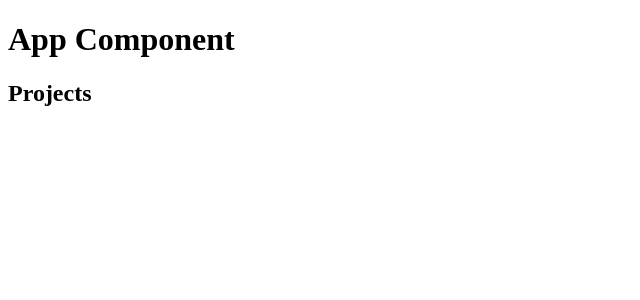
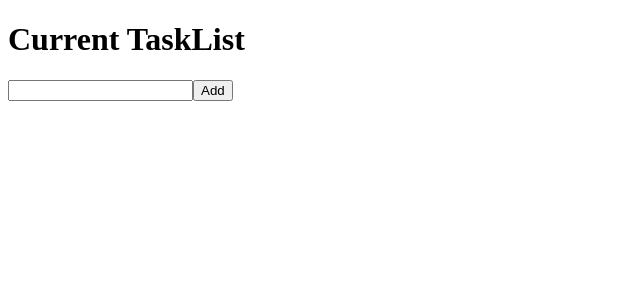
Before and after one commit to R1sen13/frontend_training, a React (Vite) app: page / in a window 1280 px wide. Shown: the top 300 px of the page, without its empty margins (0-640 px from the left). Built offline with nearby package versions, Linux system fonts and the light colour scheme.

Commit message:
feat: initial task implementation

```diff
--- a/src/App.tsx
+++ b/src/App.tsx
@@ -1,8 +1,13 @@
+import { useState } from 'react';
+import TaskList from './components/TaskList.tsx';
+import type { TaskListState } from './entities/Tasks/tasks.types.ts';
+
 function App() {
+  const [tasks, setTasks] = useState<TaskListState>([]);
+
   return (
     <main className="App">
-      <h1>App Component</h1>
-      <h2>Projects</h2>
+      <TaskList tasks={tasks} setTasks={setTasks}></TaskList>
     </main>
   );
 }
--- /dev/null
+++ b/src/components/Button.tsx
@@ -0,0 +1,10 @@
+import type { ButtonProps } from '../entities/Button/button.types.ts';
+
+function Button(props: ButtonProps) {
+  return (
+    <button onClick={props.onClick} className="Button">
+      {props.text}
+    </button>
+  );
+}
+export default Button;
--- /dev/null
+++ b/src/components/TaskCard.tsx
@@ -0,0 +1,9 @@
+function TaskCard(props: { name: string; completed: boolean }) {
+  return (
+    <div className="TaskCard">
+      <h1>{props.name}</h1>
+      <h2>{props.completed ? 'Выполнен' : 'Не выполнен'}</h2>
+    </div>
+  );
+}
+export default TaskCard;
--- /dev/null
+++ b/src/components/TaskList.tsx
@@ -0,0 +1,101 @@
+import Button from './Button.tsx';
+import type { TaskListProps, TaskState } from '../entities/Tasks/tasks.types.ts';
+import { Fragment, useState } from 'react';
+import TaskCard from './TaskCard.tsx';
+
+function TaskList(props: TaskListProps) {
+  const [newTask, setNewTask] = useState<string>('');
+  const [newTaskName, setNewTaskName] = useState<string>('');
+  const [editingTaskId, setEditingTaskId] = useState<number | null>(null);
+  const [error, setError] = useState<string>('');
+
+  function addTask(task: TaskState) {
+    if (!newTask.trim() || newTask.trim().length === 0) {
+      setError('Cannot add task with empty name');
+      return;
+    }
+    props.setTasks([...props.tasks, task]);
+    setError('');
+    setNewTask('');
+  }
+
+  function deleteTask(taskId: number) {
+    props.setTasks(props.tasks.filter((task) => task.id !== taskId));
+  }
+
+  function completeTask(taskId: number) {
+    props.setTasks(
+      props.tasks.map((task) => {
+        return taskId === task.id ? { ...task, completed: !task.completed } : task;
+      }),
+    );
+  }
+
+  function editTask(taskId: number, name: string) {
+    if (!name.trim() || name.trim().length === 0) {
+      setError('Cannot edit task with empty name');
+      setNewTaskName('');
+      return;
+    }
+    props.setTasks(
+      props.tasks.map((task) => {
+        return task.id === taskId ? { ...task, name } : task;
+      }),
+    );
+    setError('');
+    setNewTaskName('');
+  }
+
+  return (
+    <div className="TaskList">
+      <h1>Current TaskList</h1>
+      {props.tasks.map((task) => (
+        <Fragment key={task.id}>
+          <TaskCard name={task.name} completed={task.completed}></TaskCard>
+          {editingTaskId === task.id ? (
+            <div>
+              <input value={newTaskName} onChange={(e) => setNewTaskName(e.target.value)} />
+              <Button
+                text={'Save'}
+                onClick={() => {
+                  editTask(task.id, newTaskName);
+                  setEditingTaskId(null);
+                  setNewTaskName('');
+                }}
+              />
+            </div>
+          ) : (
+            <Button
+              text={'Edit'}
+              onClick={() => {
+                setEditingTaskId(task.id);
+                setNewTaskName('');
+              }}
+            ></Button>
+          )}
+          <Button text={'Complete'} onClick={() => completeTask(task.id)}></Button>
+          <Button text={'Delete'} onClick={() => deleteTask(task.id)}></Button>
+        </Fragment>
+      ))}
+      <input
+        value={newTask}
+        onChange={(event) => {
+          setNewTask(event.target.value);
+          setError('');
+        }}
+      ></input>
+      <Button
+        text={'Add'}
+        onClick={() =>
+          addTask({
+            id: props.tasks.length + 1,
+            name: newTask,
+            completed: false,
+          })
+        }
+      ></Button>
+      {error ? <div>{error}</div> : null}
+    </div>
+  );
+}
+export default TaskList;
--- /dev/null
+++ b/src/entities/Button/button.types.ts
@@ -0,0 +1,4 @@
+export type ButtonProps = {
+  text: string;
+  onClick?: () => void;
+};
--- /dev/null
+++ b/src/entities/Tasks/tasks.types.ts
@@ -0,0 +1,14 @@
+import * as React from 'react';
+
+export type TaskState = {
+  id: number;
+  name: string;
+  completed: boolean;
+};
+
+export type TaskListState = TaskState[];
+
+export type TaskListProps = {
+  tasks: TaskListState;
+  setTasks: React.Dispatch<React.SetStateAction<TaskListState>>;
+};
```
